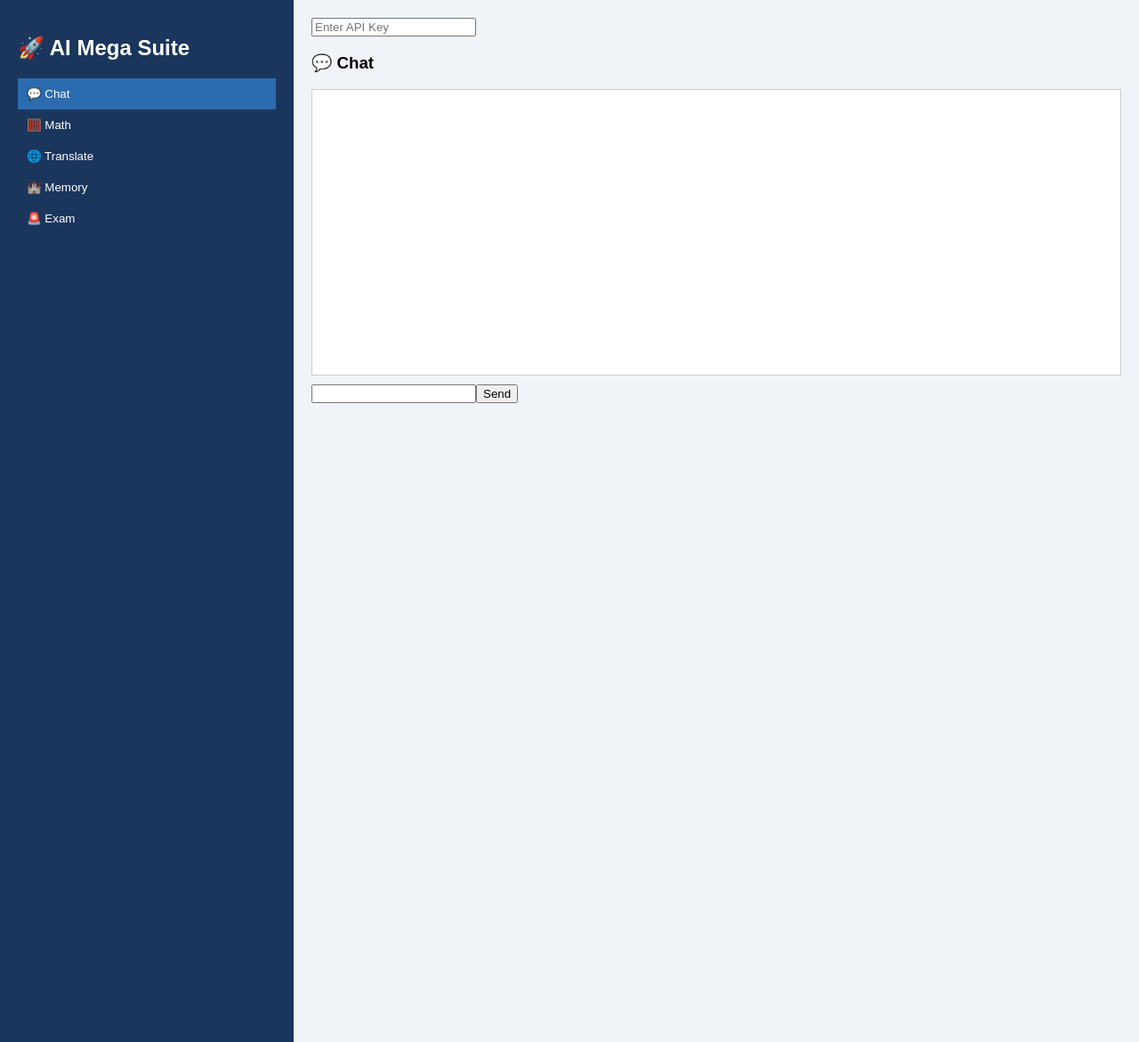
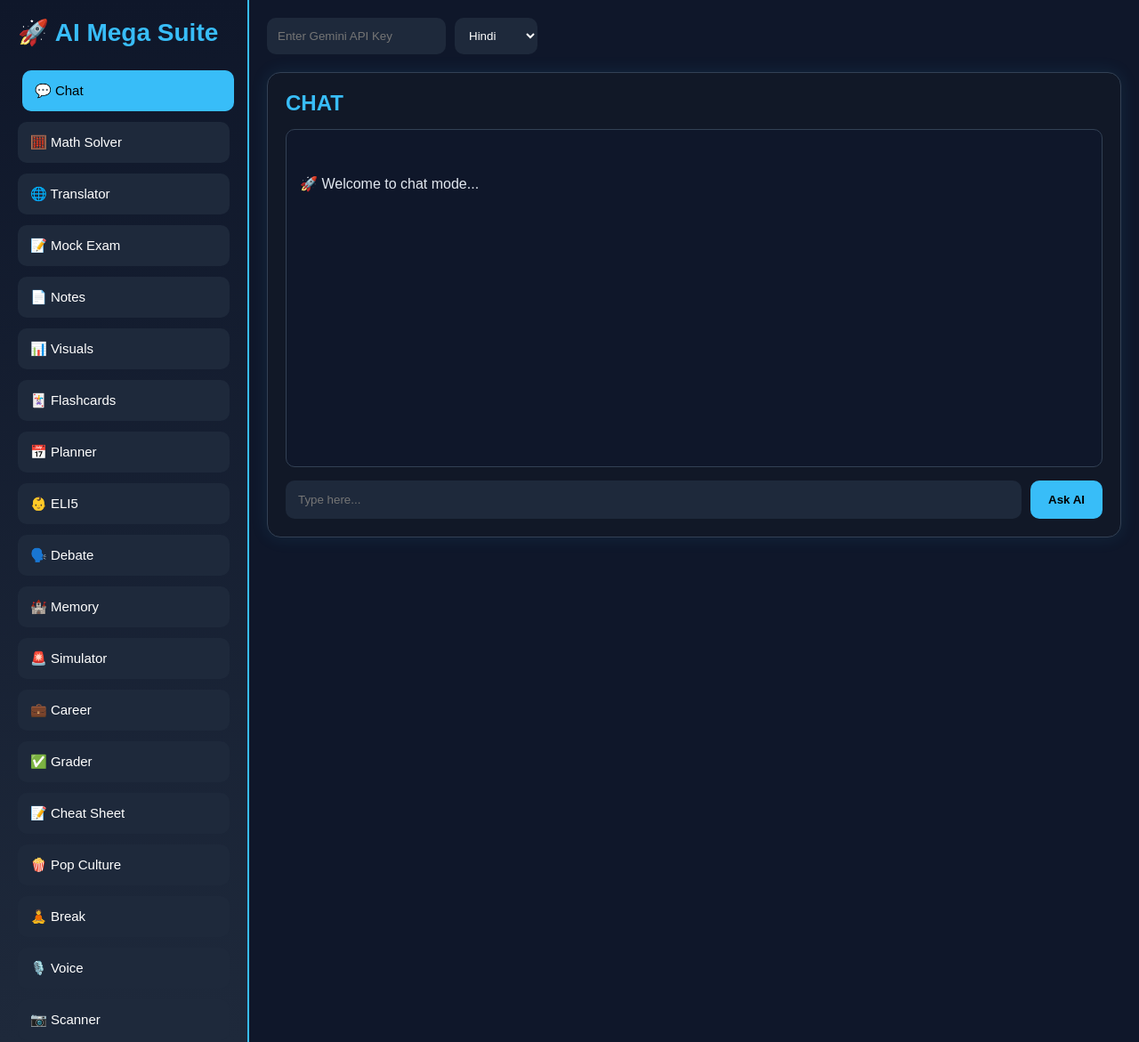
Before and after one commit to amansardare6767-alt/universal-ai-study-buddy, a Python web app: template templates/index.html in a window 1280 px wide. Shown: the whole page at 89% size. Run offline with Jinja, Linux system fonts and the light colour scheme; the template is opened without the code that fills it, so the values that code supplies are empty.

Commit message:
index.html

```diff
--- a/templates/index.html
+++ b/templates/index.html
@@ -1,59 +1,488 @@
 <!DOCTYPE html>
 <html lang="en">
+
 <head>
+
 <meta charset="UTF-8">
 <meta name="viewport" content="width=device-width, initial-scale=1.0">
+
 <title>Universal AI Study Hub</title>
+
 <style>
-        body { font-family: sans-serif; background-color: #f0f4f8; margin: 0; display: flex; height: 100vh; }
-        .sidebar { width: 290px; background-color: #1a365d; color: white; padding: 20px; overflow-y: auto; }
-        .menu-btn { background: none; border: none; color: white; padding: 10px; width: 100%; text-align: left; cursor: pointer; }
-        .menu-btn.active { background-color: #2b6cb0; }
-        .main-content { flex: 1; padding: 20px; overflow-y: auto; }
-        .mode-window { display: none; }
-        .mode-window.active { display: block; }
-        .display-output { height: 300px; border: 1px solid #ccc; padding: 10px; background: white; margin-bottom: 10px; overflow-y: auto; }
-        @media (max-width: 768px) { body { flex-direction: column; } .sidebar { width: 100%; height: 200px; } }
+
+*{
+margin:0;
+padding:0;
+box-sizing:border-box;
+}
+
+body{
+font-family:Arial;
+background:#0f172a;
+display:flex;
+height:100vh;
+overflow:hidden;
+}
+
+/* SIDEBAR */
+
+.sidebar{
+
+width:280px;
+
+background:linear-gradient(
+180deg,
+#0f172a,
+#1e293b
+);
+
+padding:20px;
+
+overflow-y:auto;
+
+border-right:2px solid #38bdf8;
+}
+
+.logo{
+
+color:white;
+
+font-size:28px;
+
+font-weight:bold;
+
+margin-bottom:20px;
+}
+
+.logo span{
+color:#38bdf8;
+}
+
+.menu-btn{
+
+width:100%;
+
+padding:14px;
+
+margin:6px 0;
+
+border:none;
+
+border-radius:10px;
+
+background:#1e293b;
+
+color:white;
+
+font-size:15px;
+
+cursor:pointer;
+
+transition:0.3s;
+
+text-align:left;
+}
+
+.menu-btn:hover,
+.menu-btn.active{
+
+background:#38bdf8;
+
+color:black;
+
+transform:translateX(5px);
+}
+
+/* MAIN */
+
+.main{
+
+flex:1;
+
+padding:20px;
+
+overflow-y:auto;
+}
+
+/* TOPBAR */
+
+.topbar{
+
+display:flex;
+
+flex-wrap:wrap;
+
+gap:10px;
+
+margin-bottom:20px;
+}
+
+.topbar input,
+.topbar select{
+
+padding:12px;
+
+border:none;
+
+border-radius:10px;
+
+background:#1e293b;
+
+color:white;
+
+outline:none;
+}
+
+/* WINDOWS */
+
+.mode-window{
+
+display:none;
+
+background:#111827;
+
+padding:20px;
+
+border-radius:15px;
+
+border:1px solid #334155;
+
+box-shadow:0 0 20px rgba(56,189,248,0.1);
+}
+
+.mode-window.active{
+display:block;
+}
+
+.mode-title{
+
+color:#38bdf8;
+
+margin-bottom:15px;
+}
+
+.output{
+
+height:380px;
+
+overflow-y:auto;
+
+background:#0f172a;
+
+border:1px solid #334155;
+
+padding:15px;
+
+border-radius:10px;
+
+color:#e2e8f0;
+
+white-space:pre-wrap;
+
+margin-bottom:15px;
+}
+
+/* INPUT */
+
+.input-area{
+
+display:flex;
+
+gap:10px;
+}
+
+.input-area input{
+
+flex:1;
+
+padding:14px;
+
+border:none;
+
+border-radius:10px;
+
+background:#1e293b;
+
+color:white;
+
+outline:none;
+}
+
+.input-area button{
+
+padding:14px 20px;
+
+border:none;
+
+border-radius:10px;
+
+background:#38bdf8;
+
+font-weight:bold;
+
+cursor:pointer;
+}
+
+.input-area button:hover{
+opacity:0.9;
+}
+
+/* SCROLLBAR */
+
+::-webkit-scrollbar{
+width:8px;
+}
+
+::-webkit-scrollbar-thumb{
+background:#38bdf8;
+border-radius:10px;
+}
+
 </style>
+
 </head>
+
 <body>
+
+<!-- SIDEBAR -->
+
 <div class="sidebar">
-        <h2>🚀 AI Mega Suite</h2>
-        <button class="menu-btn active" id="btn-chat" onclick="switchMode('chat')">💬 Chat</button>
-        <button class="menu-btn" id="btn-calculator" onclick="switchMode('calculator')">🧮 Math</button>
-        <button class="menu-btn" id="btn-translator" onclick="switchMode('translator')">🌐 Translate</button>
-        <button class="menu-btn" id="btn-memory" onclick="switchMode('memory')">🏰 Memory</button>
-        <button class="menu-btn" id="btn-simulator" onclick="switchMode('simulator')">🚨 Exam</button>
+
+<div class="logo">
+🚀 <span>AI Mega Suite</span>
 </div>
 
-    <div class="main-content">
-        <input type="password" id="user-key" placeholder="Enter API Key">
-        <div id="mode-chat" class="mode-window active">
-            <h3>💬 Chat</h3>
-            <div id="chat-output" class="display-output"></div>
-            <input type="text" id="chat-input"><button onclick="runPipeline('chat', 'chat-input', 'chat-output')">Send</button>
+<button class="menu-btn active" onclick="switchMode('chat')" id="btn-chat">💬 Chat</button>
+
+<button class="menu-btn" onclick="switchMode('calculator')" id="btn-calculator">🧮 Math Solver</button>
+
+<button class="menu-btn" onclick="switchMode('translator')" id="btn-translator">🌐 Translator</button>
+
+<button class="menu-btn" onclick="switchMode('test')" id="btn-test">📝 Mock Exam</button>
+
+<button class="menu-btn" onclick="switchMode('notes')" id="btn-notes">📄 Notes</button>
+
+<button class="menu-btn" onclick="switchMode('visuals')" id="btn-visuals">📊 Visuals</button>
+
+<button class="menu-btn" onclick="switchMode('flashcards')" id="btn-flashcards">🃏 Flashcards</button>
+
+<button class="menu-btn" onclick="switchMode('planner')" id="btn-planner">📅 Planner</button>
+
+<button class="menu-btn" onclick="switchMode('eli5')" id="btn-eli5">👶 ELI5</button>
+
+<button class="menu-btn" onclick="switchMode('debate')" id="btn-debate">🗣️ Debate</button>
+
+<button class="menu-btn" onclick="switchMode('memory')" id="btn-memory">🏰 Memory</button>
+
+<button class="menu-btn" onclick="switchMode('simulator')" id="btn-simulator">🚨 Simulator</button>
+
+<button class="menu-btn" onclick="switchMode('career')" id="btn-career">💼 Career</button>
+
+<button class="menu-btn" onclick="switchMode('grader')" id="btn-grader">✅ Grader</button>
+
+<button class="menu-btn" onclick="switchMode('cheatsheet')" id="btn-cheatsheet">📝 Cheat Sheet</button>
+
+<button class="menu-btn" onclick="switchMode('popculture')" id="btn-popculture">🍿 Pop Culture</button>
+
+<button class="menu-btn" onclick="switchMode('break')" id="btn-break">🧘 Break</button>
+
+<button class="menu-btn" onclick="switchMode('voice')" id="btn-voice">🎙️ Voice</button>
+
+<button class="menu-btn" onclick="switchMode('scanner')" id="btn-scanner">📷 Scanner</button>
+
 </div>
-        <div id="mode-calculator" class="mode-window">
-            <h3>🧮 Math</h3>
-            <div id="calc-output" class="display-output"></div>
-            <input type="text" id="calc-input"><button onclick="runPipeline('calculator', 'calc-input', 'calc-output')">Solve</button>
+
+<!-- MAIN -->
+
+<div class="main">
+
+<div class="topbar">
+
+<input
+type="password"
+id="user-key"
+placeholder="Enter Gemini API Key"
+>
+
+<select id="target-lang">
+
+<option>Hindi</option>
+<option>French</option>
+<option>Spanish</option>
+<option>Marathi</option>
+<option>German</option>
+
+</select>
+
 </div>
+
+<div id="windows"></div>
+
 </div>
 
 <script>
-        function switchMode(m) {
-            document.querySelectorAll('.mode-window').forEach(w => w.classList.remove('active'));
-            document.getElementById('mode-'+m).classList.add('active');
+
+const modes = [
+
+"chat",
+"calculator",
+"translator",
+"test",
+"notes",
+"visuals",
+"flashcards",
+"planner",
+"eli5",
+"debate",
+"memory",
+"simulator",
+"career",
+"grader",
+"cheatsheet",
+"popculture",
+"break",
+"voice",
+"scanner"
+
+];
+
+const windowsDiv = document.getElementById("windows");
+
+/* CREATE WINDOWS */
+
+modes.forEach(mode => {
+
+windowsDiv.innerHTML += `
+
+<div class="mode-window ${mode==='chat'?'active':''}" id="mode-${mode}">
+
+<h2 class="mode-title">
+
+${mode.toUpperCase()}
+
+</h2>
+
+<div class="output" id="${mode}-output">
+
+🚀 Welcome to ${mode} mode...
+
+</div>
+
+<div class="input-area">
+
+<input
+type="text"
+id="${mode}-input"
+placeholder="Type here..."
+>
+
+<button onclick="runPipeline('${mode}')">
+
+Ask AI
+
+</button>
+
+</div>
+
+</div>
+
+`;
+
+});
+
+/* SWITCH MODES */
+
+function switchMode(mode){
+
+document.querySelectorAll('.mode-window')
+.forEach(w => w.classList.remove('active'));
+
+document.querySelectorAll('.menu-btn')
+.forEach(b => b.classList.remove('active'));
+
+document.getElementById('mode-'+mode)
+.classList.add('active');
+
+document.getElementById('btn-'+mode)
+.classList.add('active');
 }
-        function runPipeline(mode, inputId, outputId) {
-            let msg = document.getElementById(inputId).value;
-            let key = document.getElementById('user-key').value;
-            fetch('/ask_ai', {
-                method: 'POST',
-                headers: {'Content-Type': 'application/json'},
-                body: JSON.stringify({message: msg, mode: mode, api_key: key})
-            }).then(r => r.json()).then(d => {
-                document.getElementById(outputId).innerHTML += `<p><b>Buddy:</b> ${d.reply}</p>`;
+
+/* AI */
+
+async function runPipeline(mode){
+
+let input = document.getElementById(mode+'-input').value;
+
+let output = document.getElementById(mode+'-output');
+
+if(input.trim()===""){
+return;
+}
+
+output.innerHTML += `
+
+🧑 YOU:
+${input}
+
+🤖 AI:
+Thinking...
+
+`;
+
+output.scrollTop = output.scrollHeight;
+
+try{
+
+let response = await fetch('/ask_ai',{
+
+method:'POST',
+
+headers:{
+'Content-Type':'application/json'
+},
+
+body:JSON.stringify({
+
+message:input,
+
+mode:mode,
+
+api_key:document.getElementById('user-key').value,
+
+target_lang:document.getElementById('target-lang').value
+
+})
+
 });
+
+let data = await response.json();
+
+output.innerHTML += `
+
+${data.reply}
+
+────────────────────
+
+`;
+
+output.scrollTop = output.scrollHeight;
+
+document.getElementById(mode+'-input').value = "";
+
 }
+
+catch(error){
+
+output.innerHTML += `
+
+❌ Server Error
+
+`;
+}
+
+}
+
 </script>
+
+</body>
+</html>
```
Lines whose indentation alone changed are shown as unchanged.
